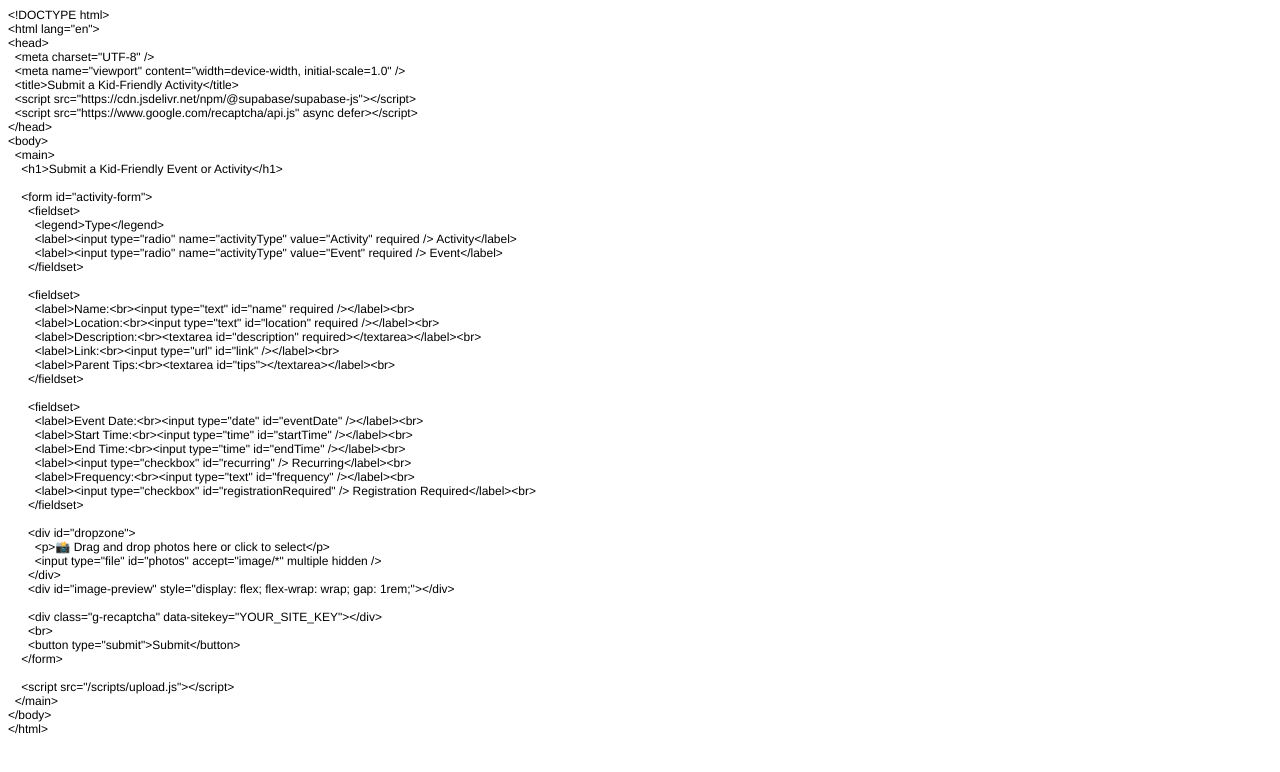
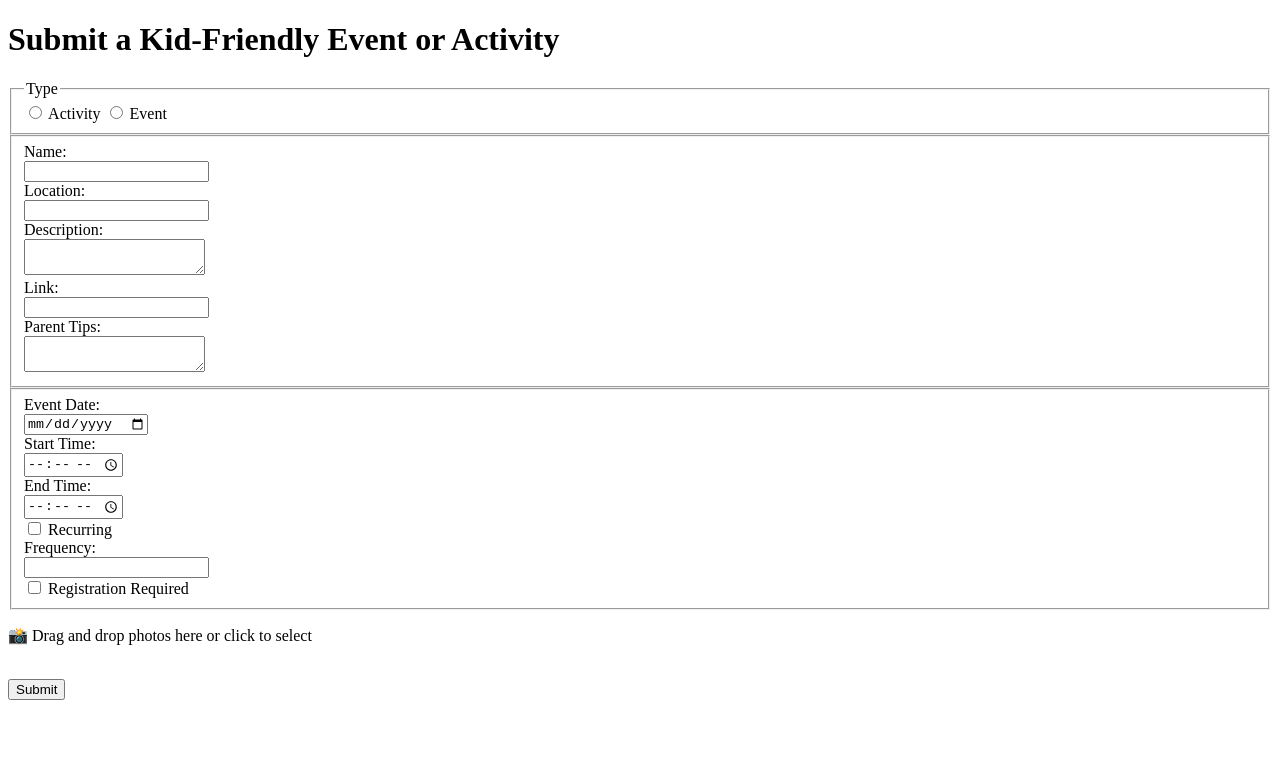
Before and after one commit to rfinch11/sugarfree, a plain HTML site: page public/index.html in a window 1280 px wide. Drawn offline with nearby package versions, Linux system fonts and the light colour scheme.

Commit message:
Fix Supabase initialization

```diff
--- a/public/index.html
+++ b/public/index.html
@@ -1,68 +1,50 @@
-<!DOCTYPE html PUBLIC "-//W3C//DTD HTML 4.01//EN" "http://www.w3.org/TR/html4/strict.dtd">
-<html>
+<!DOCTYPE html>
+<html lang="en">
 <head>
-  <meta http-equiv="Content-Type" content="text/html; charset=utf-8">
-  <meta http-equiv="Content-Style-Type" content="text/css">
-  <title></title>
-  <meta name="Generator" content="Cocoa HTML Writer">
-  <meta name="CocoaVersion" content="2575.4">
-  <style type="text/css">
-    p.p1 {margin: 0.0px 0.0px 0.0px 0.0px; font: 12.0px Helvetica}
-    p.p2 {margin: 0.0px 0.0px 0.0px 0.0px; font: 12.0px Helvetica; min-height: 14.0px}
-  </style>
+  <meta charset="UTF-8">
+  <meta name="viewport" content="width=device-width, initial-scale=1.0">
+  <title>Submit a Kid-Friendly Activity</title>
+  <script src="https://cdn.jsdelivr.net/npm/@supabase/supabase-js"></script>
+  <script src="https://www.google.com/recaptcha/api.js" async defer></script>
 </head>
 <body>
-<p class="p1">&lt;!DOCTYPE html&gt;</p>
-<p class="p1">&lt;html lang="en"&gt;</p>
-<p class="p1">&lt;head&gt;</p>
-<p class="p1"><span class="Apple-converted-space">  </span>&lt;meta charset="UTF-8" /&gt;</p>
-<p class="p1"><span class="Apple-converted-space">  </span>&lt;meta name="viewport" content="width=device-width, initial-scale=1.0" /&gt;</p>
-<p class="p1"><span class="Apple-converted-space">  </span>&lt;title&gt;Submit a Kid-Friendly Activity&lt;/title&gt;</p>
-<p class="p1"><span class="Apple-converted-space">  </span>&lt;script src="https://cdn.jsdelivr.net/npm/@supabase/supabase-js"&gt;&lt;/script&gt;</p>
-<p class="p1"><span class="Apple-converted-space">  </span>&lt;script src="https://www.google.com/recaptcha/api.js" async defer&gt;&lt;/script&gt;</p>
-<p class="p1">&lt;/head&gt;</p>
-<p class="p1">&lt;body&gt;</p>
-<p class="p1"><span class="Apple-converted-space">  </span>&lt;main&gt;</p>
-<p class="p1"><span class="Apple-converted-space">    </span>&lt;h1&gt;Submit a Kid-Friendly Event or Activity&lt;/h1&gt;</p>
-<p class="p2"><br></p>
-<p class="p1"><span class="Apple-converted-space">    </span>&lt;form id="activity-form"&gt;</p>
-<p class="p1"><span class="Apple-converted-space">      </span>&lt;fieldset&gt;</p>
-<p class="p1"><span class="Apple-converted-space">        </span>&lt;legend&gt;Type&lt;/legend&gt;</p>
-<p class="p1"><span class="Apple-converted-space">        </span>&lt;label&gt;&lt;input type="radio" name="activityType" value="Activity" required /&gt; Activity&lt;/label&gt;</p>
-<p class="p1"><span class="Apple-converted-space">        </span>&lt;label&gt;&lt;input type="radio" name="activityType" value="Event" required /&gt; Event&lt;/label&gt;</p>
-<p class="p1"><span class="Apple-converted-space">      </span>&lt;/fieldset&gt;</p>
-<p class="p2"><br></p>
-<p class="p1"><span class="Apple-converted-space">      </span>&lt;fieldset&gt;</p>
-<p class="p1"><span class="Apple-converted-space">        </span>&lt;label&gt;Name:&lt;br&gt;&lt;input type="text" id="name" required /&gt;&lt;/label&gt;&lt;br&gt;</p>
-<p class="p1"><span class="Apple-converted-space">        </span>&lt;label&gt;Location:&lt;br&gt;&lt;input type="text" id="location" required /&gt;&lt;/label&gt;&lt;br&gt;</p>
-<p class="p1"><span class="Apple-converted-space">        </span>&lt;label&gt;Description:&lt;br&gt;&lt;textarea id="description" required&gt;&lt;/textarea&gt;&lt;/label&gt;&lt;br&gt;</p>
-<p class="p1"><span class="Apple-converted-space">        </span>&lt;label&gt;Link:&lt;br&gt;&lt;input type="url" id="link" /&gt;&lt;/label&gt;&lt;br&gt;</p>
-<p class="p1"><span class="Apple-converted-space">        </span>&lt;label&gt;Parent Tips:&lt;br&gt;&lt;textarea id="tips"&gt;&lt;/textarea&gt;&lt;/label&gt;&lt;br&gt;</p>
-<p class="p1"><span class="Apple-converted-space">      </span>&lt;/fieldset&gt;</p>
-<p class="p2"><br></p>
-<p class="p1"><span class="Apple-converted-space">      </span>&lt;fieldset&gt;</p>
-<p class="p1"><span class="Apple-converted-space">        </span>&lt;label&gt;Event Date:&lt;br&gt;&lt;input type="date" id="eventDate" /&gt;&lt;/label&gt;&lt;br&gt;</p>
-<p class="p1"><span class="Apple-converted-space">        </span>&lt;label&gt;Start Time:&lt;br&gt;&lt;input type="time" id="startTime" /&gt;&lt;/label&gt;&lt;br&gt;</p>
-<p class="p1"><span class="Apple-converted-space">        </span>&lt;label&gt;End Time:&lt;br&gt;&lt;input type="time" id="endTime" /&gt;&lt;/label&gt;&lt;br&gt;</p>
-<p class="p1"><span class="Apple-converted-space">        </span>&lt;label&gt;&lt;input type="checkbox" id="recurring" /&gt; Recurring&lt;/label&gt;&lt;br&gt;</p>
-<p class="p1"><span class="Apple-converted-space">        </span>&lt;label&gt;Frequency:&lt;br&gt;&lt;input type="text" id="frequency" /&gt;&lt;/label&gt;&lt;br&gt;</p>
-<p class="p1"><span class="Apple-converted-space">        </span>&lt;label&gt;&lt;input type="checkbox" id="registrationRequired" /&gt; Registration Required&lt;/label&gt;&lt;br&gt;</p>
-<p class="p1"><span class="Apple-converted-space">      </span>&lt;/fieldset&gt;</p>
-<p class="p2"><br></p>
-<p class="p1"><span class="Apple-converted-space">      </span>&lt;div id="dropzone"&gt;</p>
-<p class="p1"><span class="Apple-converted-space">        </span>&lt;p&gt;📸 Drag and drop photos here or click to select&lt;/p&gt;</p>
-<p class="p1"><span class="Apple-converted-space">        </span>&lt;input type="file" id="photos" accept="image/*" multiple hidden /&gt;</p>
-<p class="p1"><span class="Apple-converted-space">      </span>&lt;/div&gt;</p>
-<p class="p1"><span class="Apple-converted-space">      </span>&lt;div id="image-preview" style="display: flex; flex-wrap: wrap; gap: 1rem;"&gt;&lt;/div&gt;</p>
-<p class="p2"><br></p>
-<p class="p1"><span class="Apple-converted-space">      </span>&lt;div class="g-recaptcha" data-sitekey="YOUR_SITE_KEY"&gt;&lt;/div&gt;</p>
-<p class="p1"><span class="Apple-converted-space">      </span>&lt;br&gt;</p>
-<p class="p1"><span class="Apple-converted-space">      </span>&lt;button type="submit"&gt;Submit&lt;/button&gt;</p>
-<p class="p1"><span class="Apple-converted-space">    </span>&lt;/form&gt;</p>
-<p class="p2"><br></p>
-<p class="p1"><span class="Apple-converted-space">    </span>&lt;script src="/scripts/upload.js"&gt;&lt;/script&gt;</p>
-<p class="p1"><span class="Apple-converted-space">  </span>&lt;/main&gt;</p>
-<p class="p1">&lt;/body&gt;</p>
-<p class="p1">&lt;/html&gt;</p>
+  <main>
+    <h1>Submit a Kid-Friendly Event or Activity</h1>
+    <form id="activity-form">
+      <fieldset>
+        <legend>Type</legend>
+        <label><input type="radio" name="activityType" value="Activity" required> Activity</label>
+        <label><input type="radio" name="activityType" value="Event" required> Event</label>
+      </fieldset>
+
+      <fieldset>
+        <label>Name:<br><input type="text" id="name" required></label><br>
+        <label>Location:<br><input type="text" id="location" required></label><br>
+        <label>Description:<br><textarea id="description" required></textarea></label><br>
+        <label>Link:<br><input type="url" id="link"></label><br>
+        <label>Parent Tips:<br><textarea id="tips"></textarea></label><br>
+      </fieldset>
+
+      <fieldset>
+        <label>Event Date:<br><input type="date" id="eventDate"></label><br>
+        <label>Start Time:<br><input type="time" id="startTime"></label><br>
+        <label>End Time:<br><input type="time" id="endTime"></label><br>
+        <label><input type="checkbox" id="recurring"> Recurring</label><br>
+        <label>Frequency:<br><input type="text" id="frequency"></label><br>
+        <label><input type="checkbox" id="registrationRequired"> Registration Required</label><br>
+      </fieldset>
+
+      <div id="dropzone">
+        <p>📸 Drag and drop photos here or click to select</p>
+        <input type="file" id="photos" accept="image/*" multiple hidden>
+      </div>
+      <div id="image-preview" style="display: flex; flex-wrap: wrap; gap: 1rem;"></div>
+      <div class="g-recaptcha" data-sitekey="YOUR_SITE_KEY"></div>
+      <br>
+      <button type="submit">Submit</button>
+    </form>
+
+    <script src="/scripts/upload.js"></script>
+  </main>
 </body>
 </html>
--- a/scripts/upload.js
+++ b/scripts/upload.js
@@ -1,4 +1,4 @@
-const supabase = supabase.createClient(
+const supabaseClient = window.supabase.createClient(
   'https://rdnykfqczccsavwouhhk.supabase.co',
   'eyJhbGciOiJIUzI1NiIsInR5cCI6IkpXVCJ9.eyJpc3MiOiJzdXBhYmFzZSIsInJlZiI6InJkbnlrZnFjemNjc2F2d291aGhrIiwicm9sZSI6ImFub24iLCJpYXQiOjE3NTEyMDg1MjgsImV4cCI6MjA2Njc4NDUyOH0.bmC3ZXqfmYhPmeinLnLDINR5sLCHkO_EfkCx6u_AyJw'
 );
@@ -63,9 +63,9 @@ async function uploadImagesToSupabasePrivate(files) {
   const uploaded = [];
   for (let file of files) {
     const filePath = `${Date.now()}_${file.name}`;
-    const { error: uploadError } = await supabase.storage.from('photos').upload(filePath, file);
+    const { error: uploadError } = await supabaseClient.storage.from('photos').upload(filePath, file);
     if (uploadError) continue;
-    const { data: signedData } = await supabase.storage.from('photos').createSignedUrl(filePath, 604800);
+    const { data: signedData } = await supabaseClient.storage.from('photos').createSignedUrl(filePath, 604800);
     uploaded.push({ url: signedData.signedUrl, fallback_url: filePath });
   }
   return uploaded;
```
